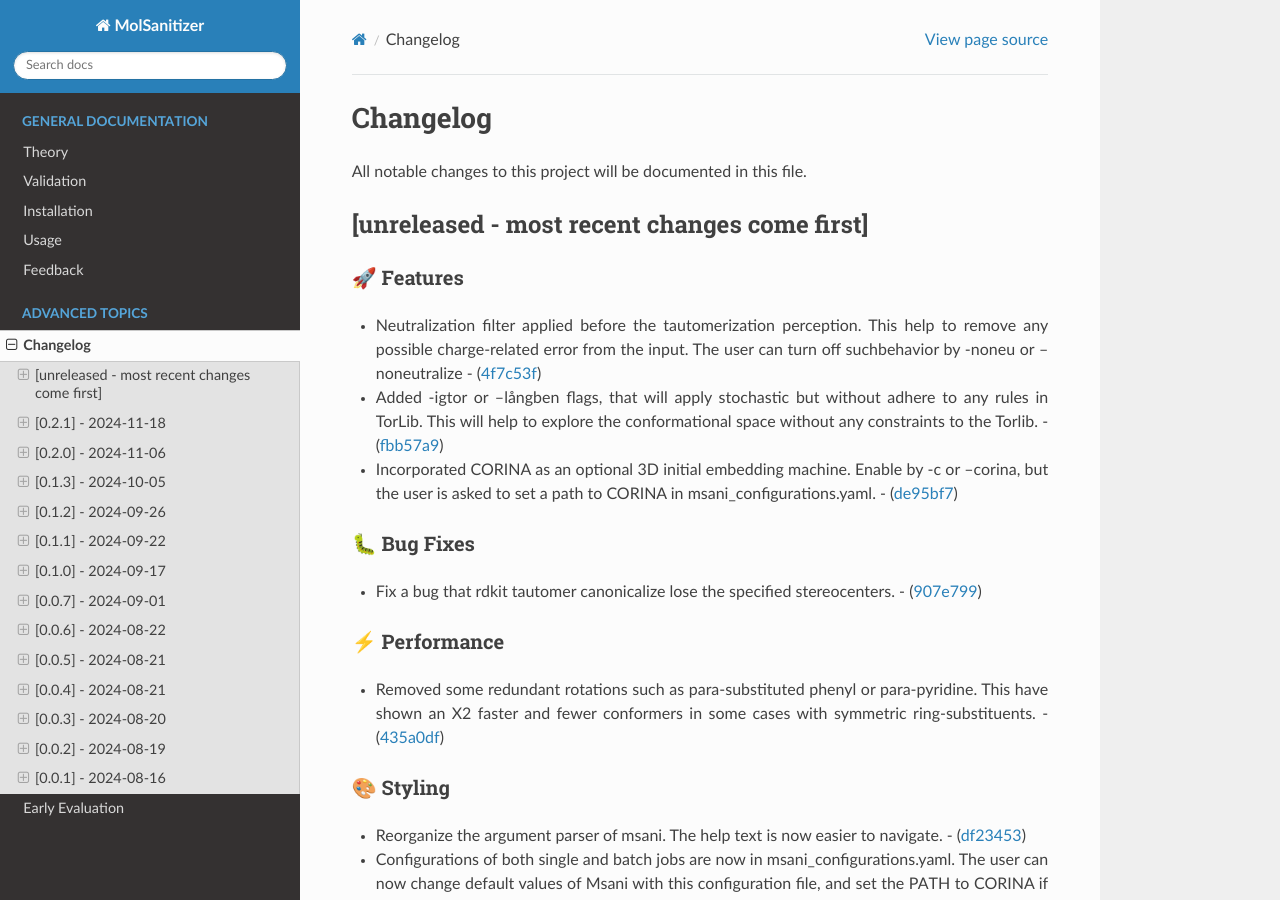
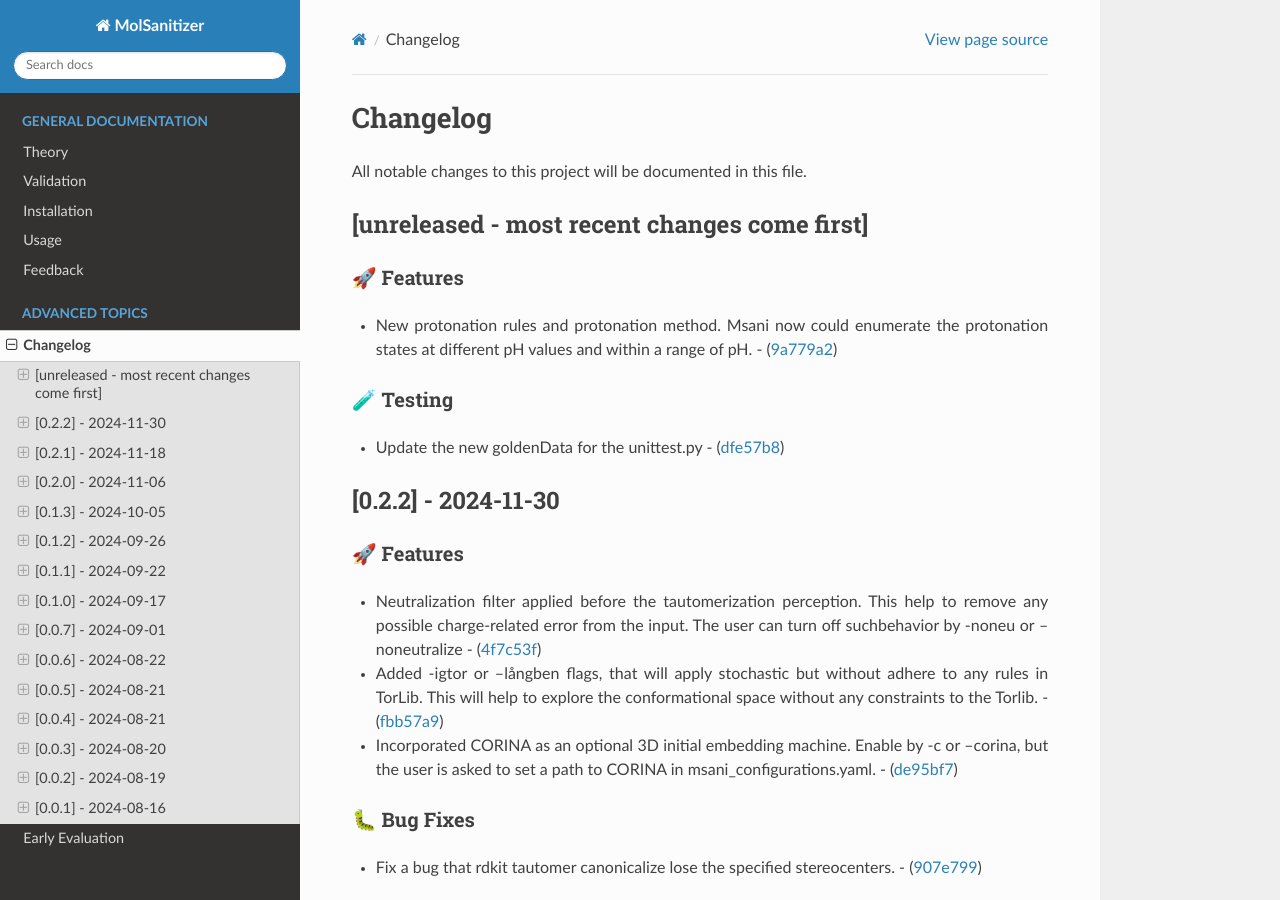
Before and after one commit to phonglam3103/msani-readthedocs, a Sphinx documentation site: the page built from docs/source/changes.rst, in a window 1280 px wide and 900 px high. Built offline with Sphinx 7.4.7 and the Read the Docs theme 3.1.0, drawn with Linux system fonts in a browser that asks for light colours; formulas are drawn with MathJax 3.

Commit message:
Update changes.rst from the software repository

```diff
--- a/docs/source/changes.rst
+++ b/docs/source/changes.rst
@@ -5,6 +5,25 @@ All notable changes to this project will be documented in this file.
 
 [unreleased - most recent changes come first]
 ---------------------------------------------
+
+🚀 Features
+~~~~~~~~~~
+
+-  New protonation rules and protonation method. Msani now could
+   enumerate the protonation states at different pH values and within a
+   range of pH. -
+   (`9a779a2 <https://github.com/Isra3l/MolSanitizer/commit/9a779a2214159a9d177491ca6b436356cfdb96cc>`__)
+
+🧪 Testing
+~~~~~~~~~
+
+-  Update the new goldenData for the unittest.py -
+   (`dfe57b8 <https://github.com/Isra3l/MolSanitizer/commit/dfe57b879df9d245741f480df91298e4bc479e09>`__)
+
+[0.2.2] - 2024-11-30
+--------------------
+
+.. _features-1:
 
 🚀 Features
 ~~~~~~~~~~
@@ -49,10 +68,12 @@ All notable changes to this project will be documented in this file.
    user want to use. -
    (`358e4dd <https://github.com/Isra3l/MolSanitizer/commit/358e4dd0ce07ca6e3792eb8f4ea11945083555d5>`__)
 
+.. _section-1:
+
 [0.2.1] - 2024-11-18
 --------------------
 
-.. _features-1:
+.. _features-2:
 
 🚀 Features
 ~~~~~~~~~~
@@ -537,12 +558,12 @@ All notable changes to this project will be documented in this file.
    -
    (`1c9db8d <https://github.com/Isra3l/MolSanitizer/commit/1c9db8d5fd254125b218aa0e97e783476c0c014f>`__)
 
-.. _section-9:
+.. _section-10:
 
 [0.0.4] - 2024-08-21
 --------------------
 
-.. _features-10:
+.. _features-11:
 
 🚀 Features
 ~~~~~~~~~~
```
Also changed, not shown: other parts of docs/source/changes.rst (+21 -21 lines).
